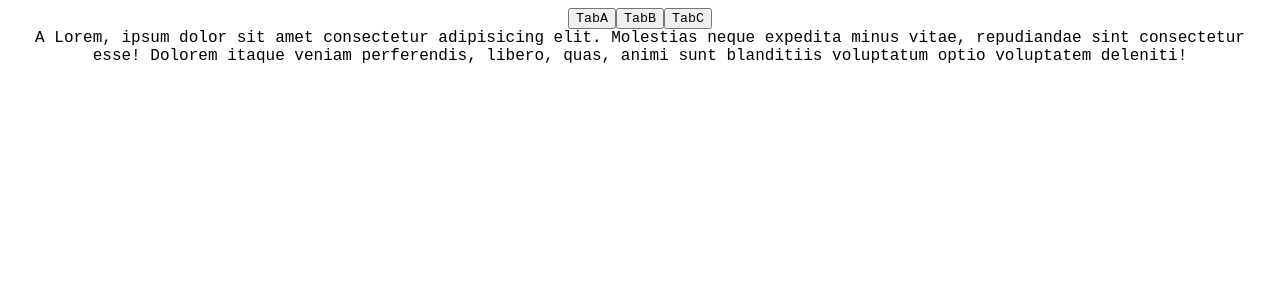
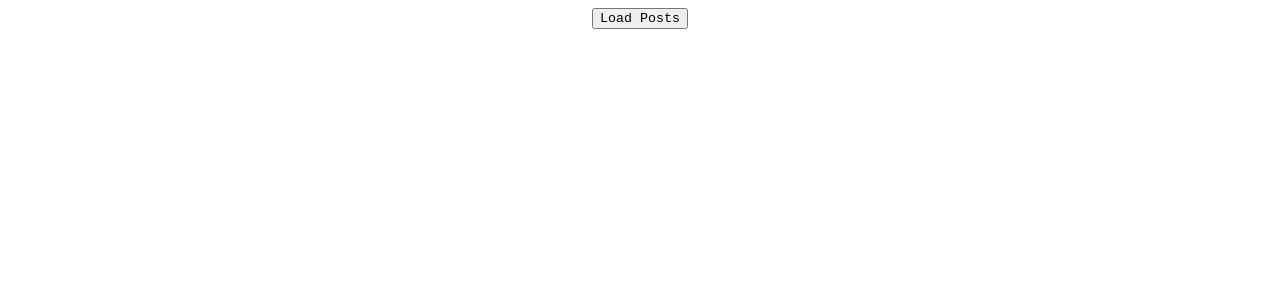
Before and after one commit to Eltonleao/hello-vue, a Vue app: page / in a window 1280 px wide. Shown: the top 300 px of the page. Built offline with nearby package versions, Linux system fonts and the light colour scheme.

Commit message:
axios! \0/

```diff
--- a/package.json
+++ b/package.json
@@ -8,6 +8,7 @@
     "lint": "vue-cli-service lint"
   },
   "dependencies": {
+    "axios": "^0.25.0",
     "core-js": "^3.6.5",
     "vue": "^3.0.0"
   },
--- a/src/App.vue
+++ b/src/App.vue
@@ -1,25 +1,17 @@
 <template>
-  <button @click="active = 'TabA'">TabA</button>
-  <button @click="active = 'TabB'">TabB</button>
-  <button @click="active = 'TabC'">TabC</button>
 
-  <keep-alive>
-    <component :is="active"/>
-  </keep-alive>
-  <!-- <tab-a v-if="active == 'TabA'"></tab-a>
-  <tab-b v-if="active == 'TabB'"></tab-b>
-  <tab-c v-if="active == 'TabC'"></tab-c> -->
+  <PostList></PostList>
+
 </template>
 
 <script>
-import TabA from './components/tabs/TabA.vue';
-import TabB from './components/tabs/TabB.vue';
-import TabC from './components/tabs/TabC.vue';
+
+import PostList  from "./PostList.vue";
 
 export default {
   data(){
     return{
-      active: "TabA"
+
     }
   },
   methods:{
@@ -27,9 +19,7 @@ export default {
   computed: {},
   watch: {},
   components:{
-    TabA,
-    TabB,
-    TabC
+    PostList
   }
 }
 </script>
--- /dev/null
+++ b/src/PostList.vue
@@ -0,0 +1,43 @@
+<template>
+  <button @click="getPosts">Load Posts</button>
+  <h3 v-if="errorMsg">{{errorMsg}}</h3>
+  <div v-for="post in posts" :key="post.id">
+      <h3>{{post.title}}</h3>
+      <p>{{post.body}}</p>
+      <hr>
+  </div>
+</template>
+
+<script>
+import axios from 'axios';
+
+export default {
+    name: "PostList",
+    data(){
+        return{
+            posts: [],
+            errorMsg: "",
+        }
+    },
+    methods: {
+        getPosts(){
+            this.loading = true;
+            console.log('lksajh');
+            axios.get('https://jsonplaceholder.typicode.com/posts')
+            .then(response => {
+                this.posts = response.data;
+                this.loading = false;
+            })
+            .catch(error => {
+                console.log('entrei aqui');
+                console.log(error);
+                this.errorMsg = "oh no :(";
+            })
+        }
+    },
+
+}
+</script>
+
+<style>
+</style>
```
Also changed, not shown: 1 other file (tests, documents, lock files or other folders).
